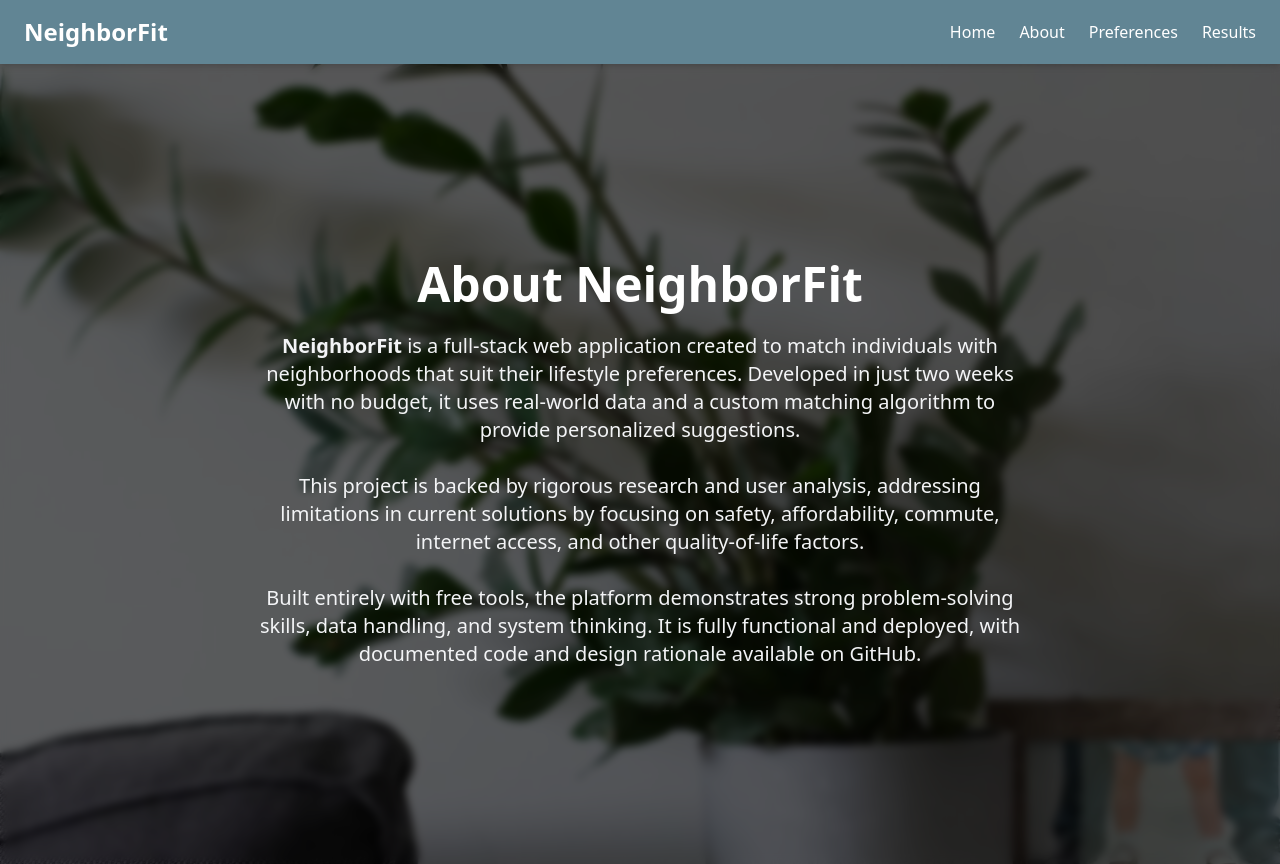
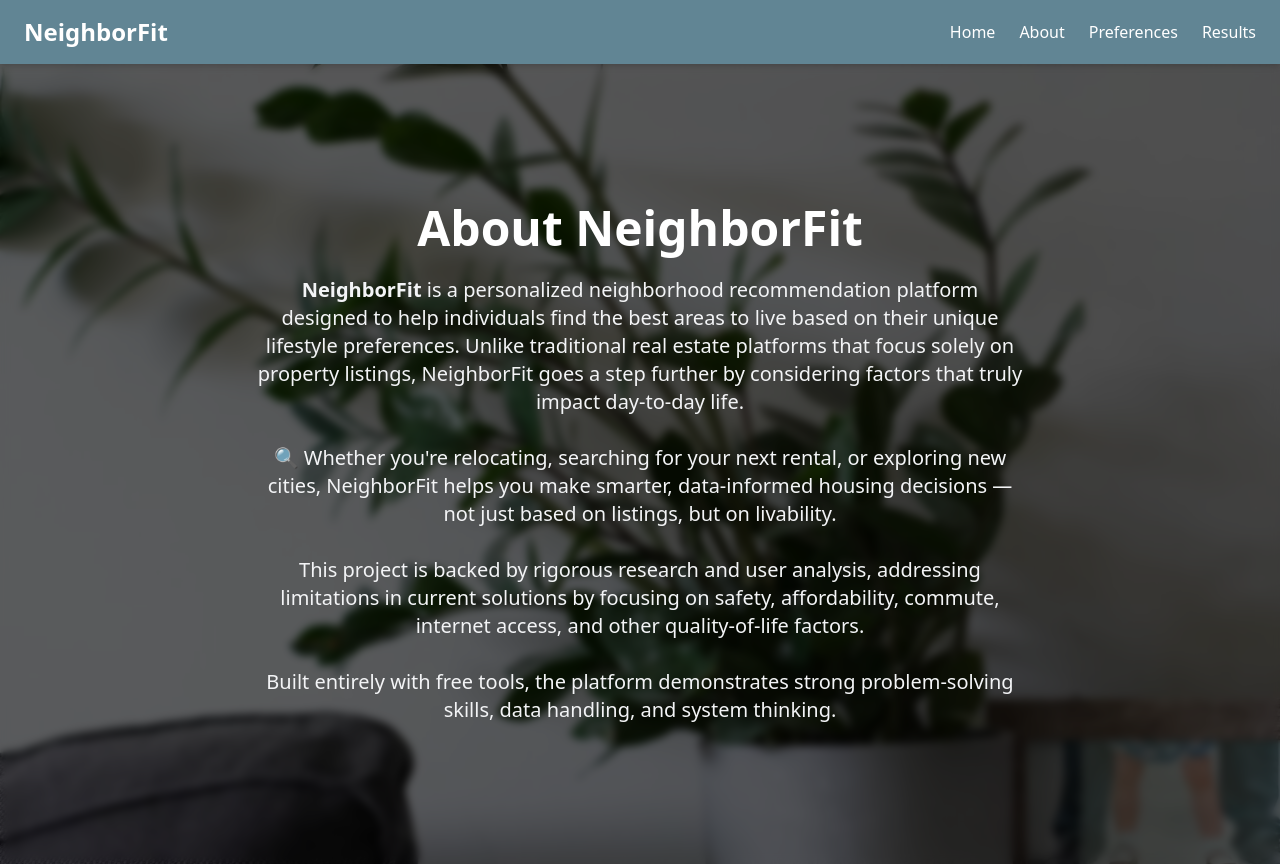
Before and after one commit to Vaduni/Vaduni_Niranjan_GCET, a React (Create React App) app in the folder neighborFit/frontend/: page /about in a window 1280 px wide. Built offline with nearby package versions, Linux system fonts and the light colour scheme.

Commit message:
added more details to the About page of NeighborFit, emphasizing its unique features and benefits.

```diff
--- a/neighborFit/frontend/src/pages/About.js
+++ b/neighborFit/frontend/src/pages/About.js
@@ -15,15 +15,15 @@
         <div className="text-center text-white max-w-3xl">
           <h2 className="text-4xl md:text-5xl font-bold mb-6">About NeighborFit</h2>
           <p className="text-lg md:text-xl leading-relaxed text-gray-100">
-            <strong>NeighborFit</strong> is a full-stack web application created to match individuals with neighborhoods
-            that suit their lifestyle preferences. Developed in just two weeks with no budget, it uses real-world data and
-            a custom matching algorithm to provide personalized suggestions.
+            <strong>NeighborFit</strong> is a personalized neighborhood recommendation platform designed to help individuals find the best areas to live based on their unique lifestyle preferences. Unlike traditional real estate platforms that focus solely on property listings, NeighborFit goes a step further by considering factors that truly impact day-to-day life.
             <br /><br />
+            🔍 Whether you're relocating, searching for your next rental, or exploring new cities, NeighborFit helps you make smarter, data-informed housing decisions — not just based on listings, but on livability.
+             <br /><br />
             This project is backed by rigorous research and user analysis, addressing limitations in current solutions by
             focusing on safety, affordability, commute, internet access, and other quality-of-life factors.
             <br /><br />
             Built entirely with free tools, the platform demonstrates strong problem-solving skills, data handling, and
-            system thinking. It is fully functional and deployed, with documented code and design rationale available on GitHub.
+            system thinking.
           </p>
         </div>
       </div>
```
